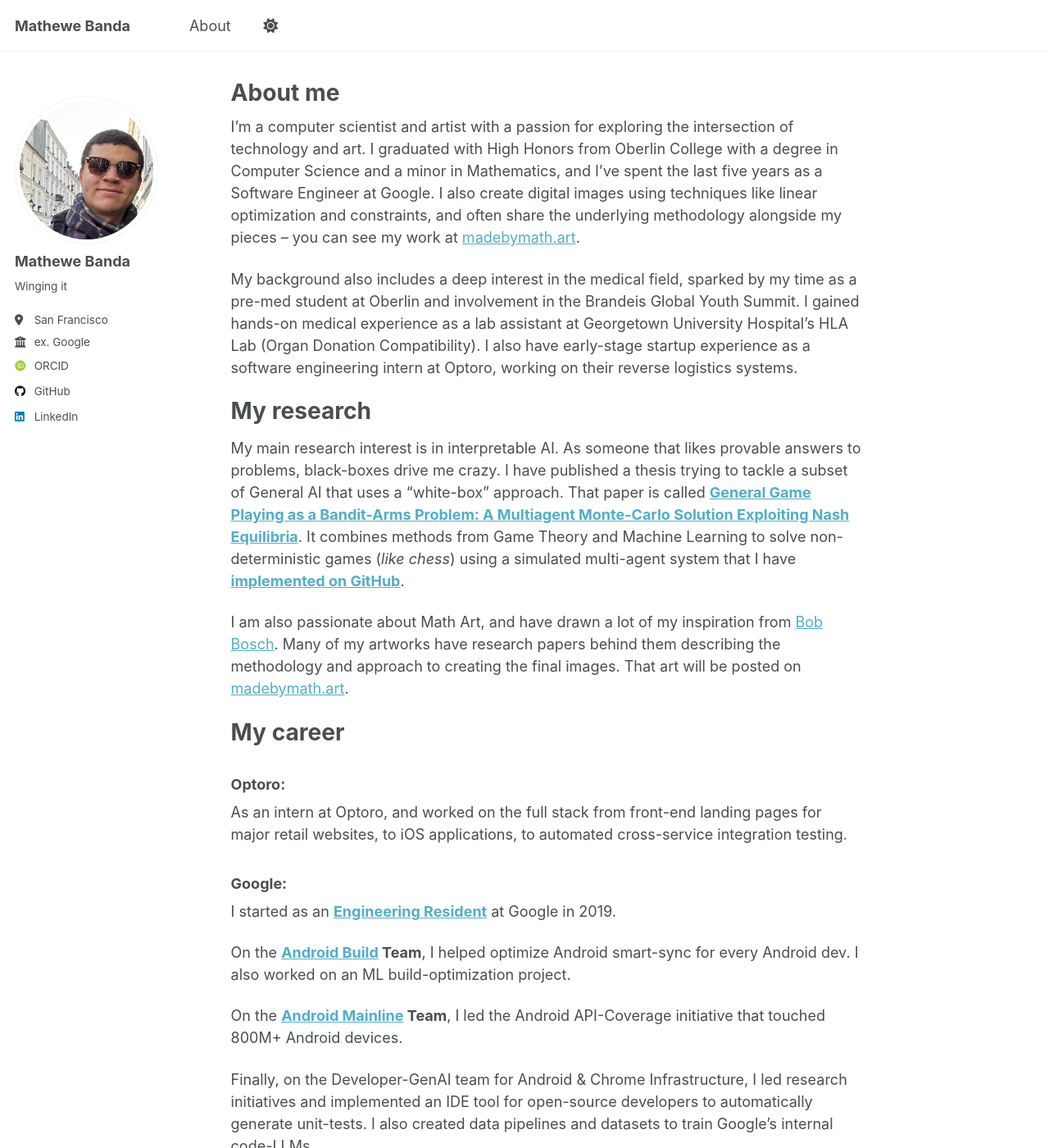
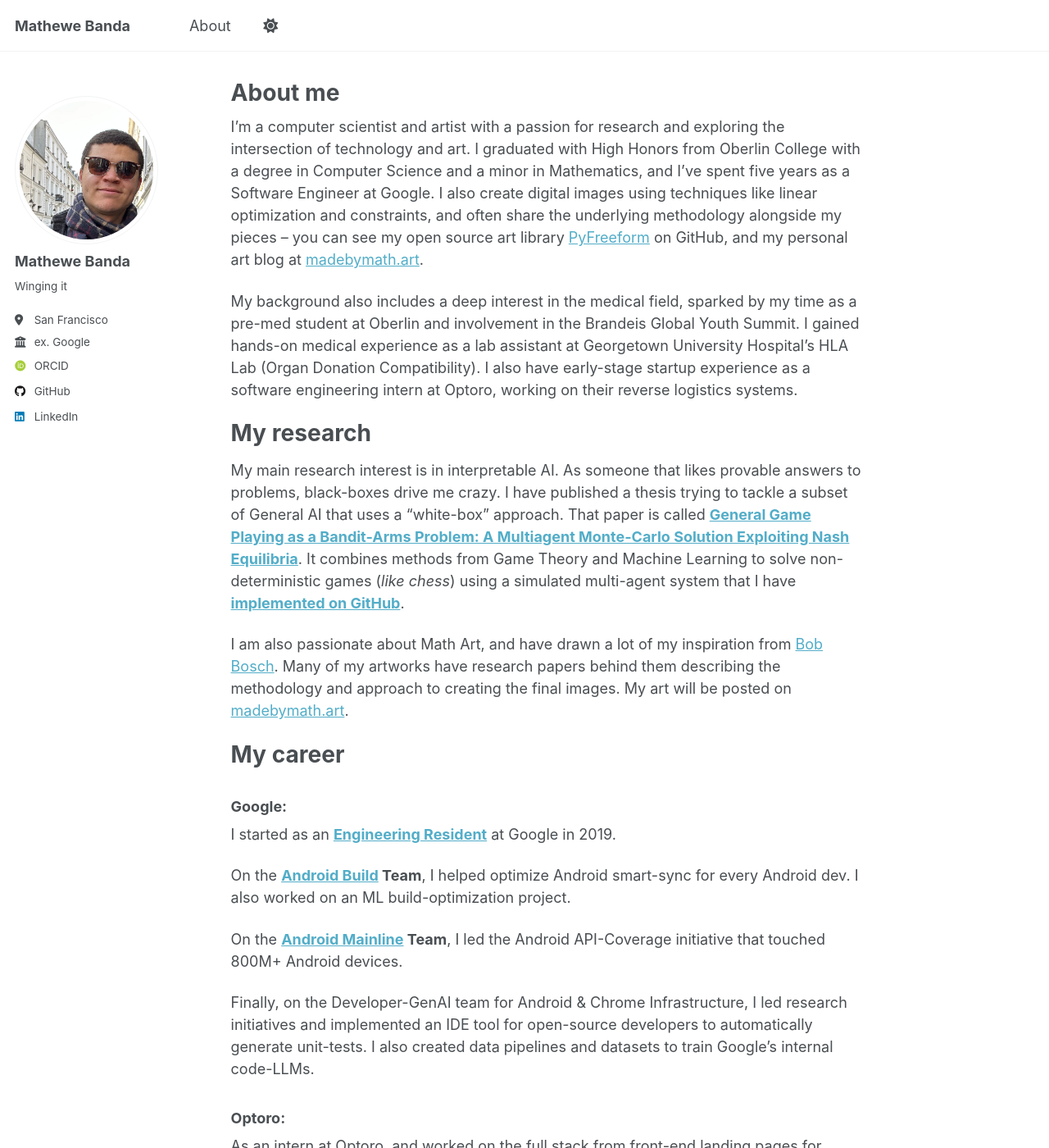
Before and after one commit to MatheweB/mathewedotcom, a Jekyll site: the page built from _pages/about.md, in a window 1280 px wide and 1400 px high. Shown: the whole window at 82% size. Built offline with Jekyll 4.4.1, drawn with Linux system fonts in a browser that asks for light colours; some web fonts are replaced; some of the changed text lies outside the part shown.

Commit message:
Revise about page with new details and links

```diff
--- a/_pages/about.md
+++ b/_pages/about.md
@@ -7,21 +7,18 @@ redirect_from:
   - /about.html
 ---
 
-I'm a computer scientist and artist with a passion for exploring the intersection of technology and art. I graduated with High Honors from Oberlin College with a degree in Computer Science and a minor in Mathematics, and I’ve spent the last five years as a Software Engineer at Google. I also create digital images using techniques like linear optimization and constraints, and often share the underlying methodology alongside my pieces – you can see my work at [madebymath.art](https://www.madebymath.art).
+I'm a computer scientist and artist with a passion for research and exploring the intersection of technology and art. I graduated with High Honors from Oberlin College with a degree in Computer Science and a minor in Mathematics, and I’ve spent five years as a Software Engineer at Google. I also create digital images using techniques like linear optimization and constraints, and often share the underlying methodology alongside my pieces – you can see my open source art library [PyFreeform](https://matheweb.github.io/pyfreeform) on GitHub, and my personal art blog at [madebymath.art](https://www.madebymath.art).
 
-My background also includes a deep interest in the medical field, sparked by my time as a pre-med student at Oberlin and involvement in the Brandeis Global Youth Summit.  I gained hands-on medical experience as a lab assistant at Georgetown University Hospital’s HLA Lab (Organ Donation Compatibility). I also have early-stage startup experience as a software engineering intern at Optoro, working on their reverse logistics systems.
+My background also includes a deep interest in the medical field, sparked by my time as a pre-med student at Oberlin and involvement in the Brandeis Global Youth Summit. I gained hands-on medical experience as a lab assistant at Georgetown University Hospital’s HLA Lab (Organ Donation Compatibility). I also have early-stage startup experience as a software engineering intern at Optoro, working on their reverse logistics systems.
 
 My research
 ======
 My main research interest is in interpretable AI. As someone that likes provable answers to problems, black-boxes drive me crazy. I have published a thesis trying to tackle a subset of General AI that uses a "white-box" approach. That paper is called **[General Game Playing as a Bandit-Arms Problem: A Multiagent Monte-Carlo Solution Exploiting Nash Equilibria](https://digitalcommons.oberlin.edu/honors/116/)**. It combines methods from Game Theory and Machine Learning to solve non-deterministic games (*like chess*) using a simulated multi-agent system that I have **[implemented on GitHub](https://github.com/MatheweB/WiseExplorer)**.
 
-I am also passionate about Math Art, and have drawn a lot of my inspiration from [Bob Bosch](https://dominoartwork.com). Many of my artworks have research papers behind them describing the methodology and approach to creating the final images. That art will be posted on [madebymath.art](https://www.madebymath.art).
+I am also passionate about Math Art, and have drawn a lot of my inspiration from [Bob Bosch](https://dominoartwork.com). Many of my artworks have research papers behind them describing the methodology and approach to creating the final images. My art will be posted on [madebymath.art](https://www.madebymath.art).
 
 My career
 ======
-### Optoro:
-As an intern at Optoro, and worked on the full stack from front-end landing pages for major retail websites, to iOS applications, to automated cross-service integration testing.
-
 ### Google:
 I started as an **[Engineering Resident](https://web.archive.org/web/20201112003500/https://www.google.com/about/careers/students/engres.html)** at Google in 2019.
 
@@ -30,3 +27,7 @@ On the **[Android Build](https://developer.android.com/build/gradle-build-overvi
 On the **[Android Mainline](https://source.android.com/docs/core/ota/modular-system) Team**, I led the Android API-Coverage initiative that touched 800M+ Android devices.
 
 Finally, on the Developer-GenAI team for Android & Chrome Infrastructure, I led research initiatives and implemented an IDE tool for open-source developers to automatically generate unit-tests. I also created data pipelines and datasets to train Google's internal code-LLMs.
+
+
+### Optoro:
+As an intern at Optoro, and worked on the full stack from front-end landing pages for major retail websites, to iOS applications, to automated cross-service integration testing.
```
